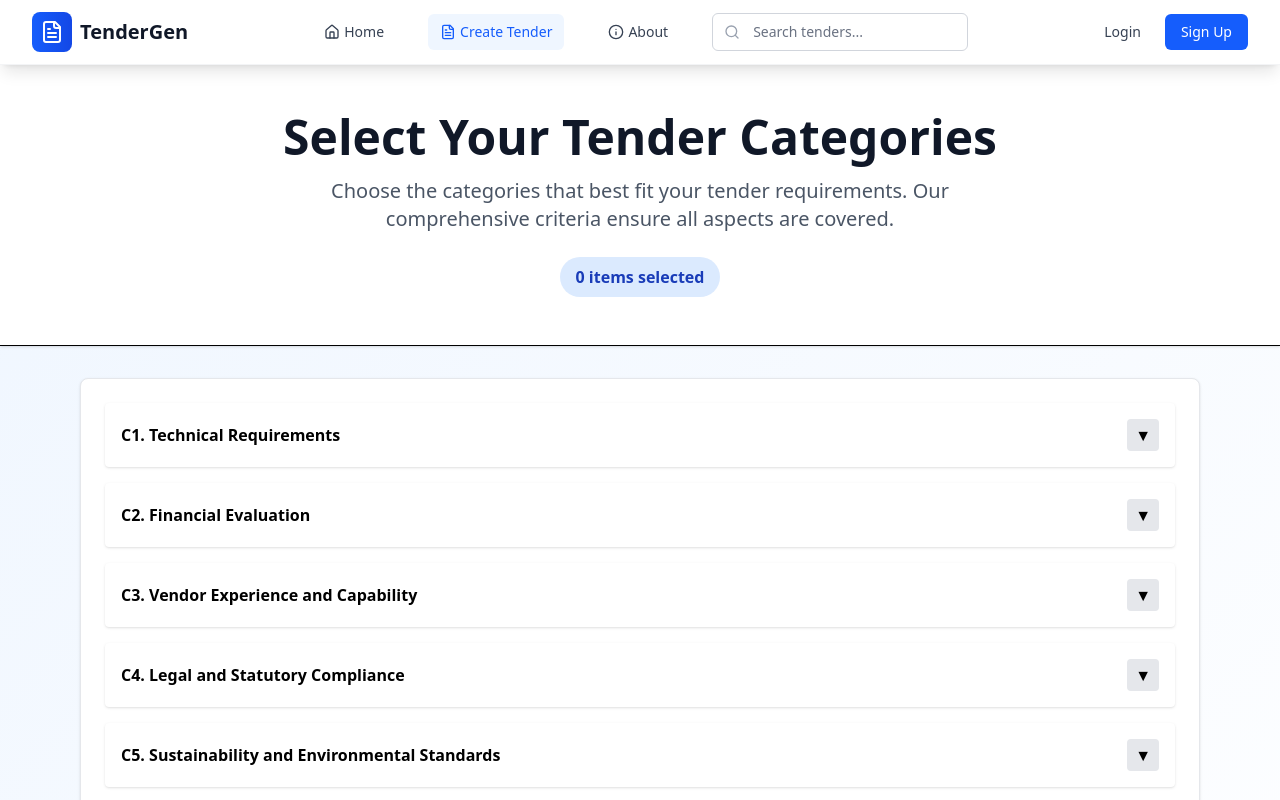
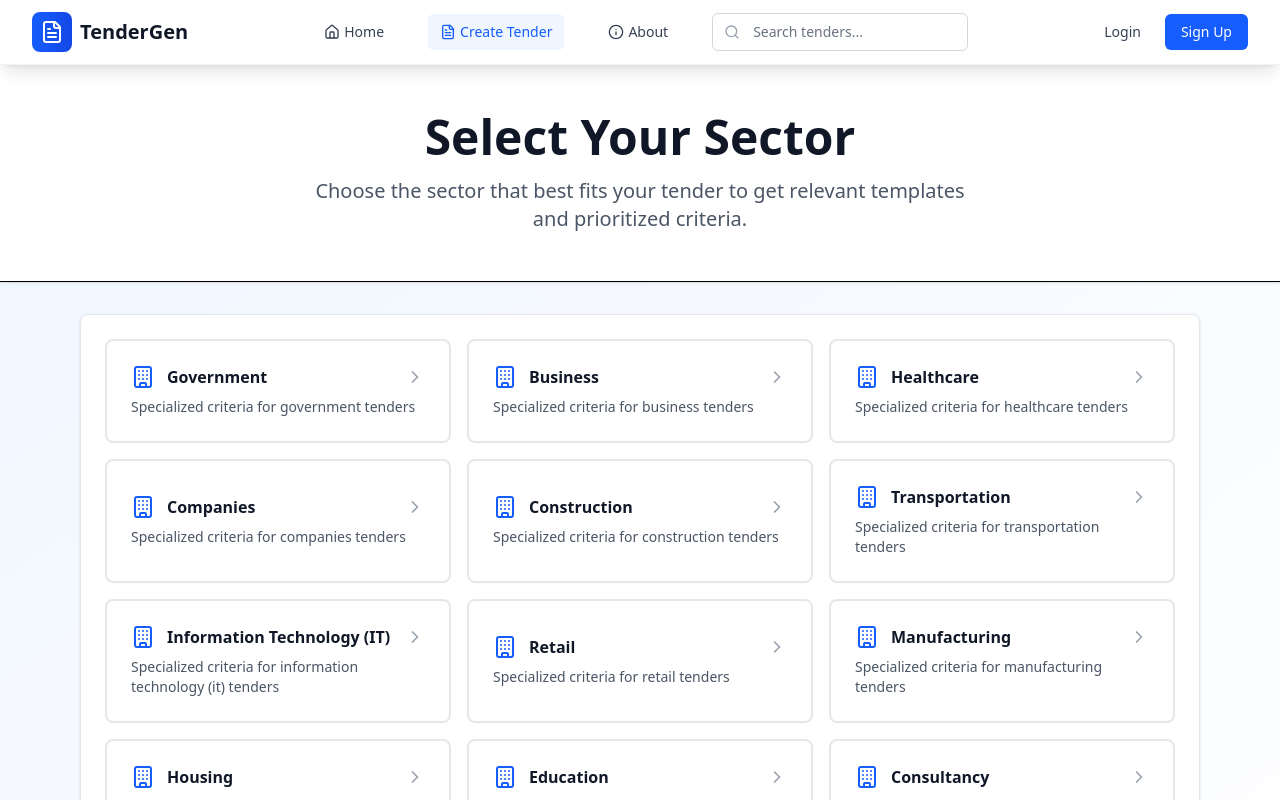
Before and after one commit to sitikeykarmes/Automated_Tender_Generation_Machine_ReactJS, a React (Vite) app: page /select-categories in a window 1280 px wide. Shown: the top 800 px of the page. Built offline with nearby package versions, Linux system fonts and the light colour scheme.

Commit message:
auto-commit for 5dde00d6-2470-4559-9020-e48b539fd1dd

```diff
--- a/src/pages/SelectCategories.jsx
+++ b/src/pages/SelectCategories.jsx
@@ -1,20 +1,36 @@
 // src/pages/SelectCategories.js
 import React, { useState, useEffect } from "react";
 import { useNavigate } from "react-router-dom";
-import { criteriaData } from "../data/criteriaData";
+import { criteriaData, sectors } from "../data/criteriaData";
 import CategoryList from "../components/CategoryList";
-import { ArrowRight, Trash2 } from "lucide-react";
+import { ArrowRight, Trash2, Building, ChevronRight } from "lucide-react";
 
 export default function SelectCategories() {
   const navigate = useNavigate();
+  const [selectedSector, setSelectedSector] = useState(null);
   const [selected, setSelected] = useState(() => {
     return JSON.parse(localStorage.getItem("selectedcat")) || {};
   });
+
+  useEffect(() => {
+    const savedSector = localStorage.getItem("selectedSector");
+    if (savedSector) {
+      setSelectedSector(JSON.parse(savedSector));
+    }
+  }, []);
 
   const totalSelected = Object.values(selected).reduce(
     (sum, arr) => sum + arr.length,
     0
   );
+
+  const handleSectorSelect = (sector) => {
+    setSelectedSector(sector);
+    localStorage.setItem("selectedSector", JSON.stringify(sector));
+    // Clear previous selections when sector changes
+    setSelected({});
+    localStorage.removeItem("selectedcat");
+  };
 
   const handleNext = () => {
     localStorage.setItem("selectedcat", JSON.stringify(selected));
@@ -26,6 +42,38 @@ export default function SelectCategories() {
     localStorage.removeItem("selectedcat");
   };
 
+  const handleBackToSector = () => {
+    setSelectedSector(null);
+    localStorage.removeItem("selectedSector");
+    setSelected({});
+    localStorage.removeItem("selectedcat");
+  };
+
+  // Get prioritized criteria data based on selected sector
+  const getPrioritizedCriteria = () => {
+    if (!selectedSector) return criteriaData;
+
+    const priorityOrder = selectedSector.priority;
+    const prioritized = [];
+    const remaining = [];
+
+    priorityOrder.forEach(categoryId => {
+      const category = criteriaData.find(c => c.id === categoryId);
+      if (category) {
+        prioritized.push(category);
+      }
+    });
+
+    // Add any remaining categories not in priority list
+    criteriaData.forEach(category => {
+      if (!priorityOrder.includes(category.id)) {
+        remaining.push(category);
+      }
+    });
+
+    return [...prioritized, ...remaining];
+  };
+
   return (
     <div className="min-h-screen bg-gradient-to-br from-blue-50 to-white">
       {/* Header Section */}
@@ -33,12 +81,15 @@ export default function SelectCategories() {
         <div className="max-w-6xl mx-auto px-4 py-12">
           <div className="text-center">
             <h1 className="text-4xl md:text-5xl font-bold text-gray-900 mb-4">
-              Select Your Tender Categories
+              {!selectedSector ? "Select Your Sector" : "Select Your Tender Categories"}
             </h1>
             <p className="text-xl text-gray-600 max-w-2xl mx-auto">
-              Choose the categories that best fit your tender requirements. Our
-              comprehensive criteria ensure all aspects are covered.
+              {!selectedSector
+                ? "Choose the sector that best fits your tender to get relevant templates and prioritized criteria."
+                : `${selectedSector.name} tender categories prioritized for your needs.`
+              }
             </p>
+            {selectedSector && (
               <div className="mt-6 flex justify-center items-center gap-4">
                 <div className="bg-blue-100 text-blue-800 px-4 py-2 rounded-full font-semibold">
                   {totalSelected} items selected
@@ -53,19 +104,68 @@ export default function SelectCategories() {
                   </button>
                 )}
               </div>
+            )}
           </div>
         </div>
       </div>
 
       {/* Main Content */}
       <div className="max-w-6xl mx-auto px-4 py-8">
+        {!selectedSector ? (
+          /* Sector Selection */
           <div className="bg-white rounded-lg shadow-sm border border-gray-200 p-6">
+            <div className="grid grid-cols-1 md:grid-cols-2 lg:grid-cols-3 gap-4">
+              {sectors.map((sector) => (
+                <button
+                  key={sector.id}
+                  onClick={() => handleSectorSelect(sector)}
+                  className="p-6 text-left border-2 border-gray-200 rounded-lg hover:border-blue-500 hover:bg-blue-50 transition-all duration-200 group"
+                >
+                  <div className="flex items-center justify-between">
+                    <div className="flex items-center gap-3">
+                      <Building className="w-6 h-6 text-blue-600 group-hover:text-blue-700" />
+                      <span className="font-semibold text-gray-900 group-hover:text-blue-700">
+                        {sector.name}
+                      </span>
+                    </div>
+                    <ChevronRight className="w-5 h-5 text-gray-400 group-hover:text-blue-600" />
+                  </div>
+                  <p className="text-sm text-gray-600 mt-2">
+                    Specialized criteria for {sector.name.toLowerCase()} tenders
+                  </p>
+                </button>
+              ))}
+            </div>
+          </div>
+        ) : (
+          /* Category Selection */
+          <div className="bg-white rounded-lg shadow-sm border border-gray-200 p-6">
+            <div className="mb-6 flex items-center justify-between">
+              <div className="flex items-center gap-3">
+                <Building className="w-6 h-6 text-blue-600" />
+                <span className="text-lg font-semibold text-gray-900">
+                  {selectedSector.name}
+                </span>
+                <span className="text-sm text-gray-500">
+                  (Categories prioritized for this sector)
+                </span>
+              </div>
+              <button
+                onClick={handleBackToSector}
+                className="text-sm text-blue-600 hover:text-blue-800"
+              >
+                ← Change Sector
+              </button>
+            </div>
+
             <CategoryList
-            data={criteriaData}
+              data={getPrioritizedCriteria()}
               selected={selected}
               setSelected={setSelected}
+              priorityOrder={selectedSector.priority}
             />
           </div>
+        )}
 
         {/* Action Buttons */}
         <div className="flex justify-center gap-4 mt-8">
@@ -75,6 +175,7 @@ export default function SelectCategories() {
           >
             ← Back to Home
           </button>
+          {selectedSector && (
             <button
               className="bg-blue-600 text-white px-8 py-3 rounded-lg font-semibold hover:bg-blue-700 transition-colors flex items-center gap-2 shadow-md disabled:opacity-50 disabled:cursor-not-allowed"
               onClick={handleNext}
@@ -87,6 +188,7 @@ export default function SelectCategories() {
                 </span>
               )}
             </button>
+          )}
         </div>
       </div>
     </div>
```
Lines whose indentation alone changed are shown as unchanged.
